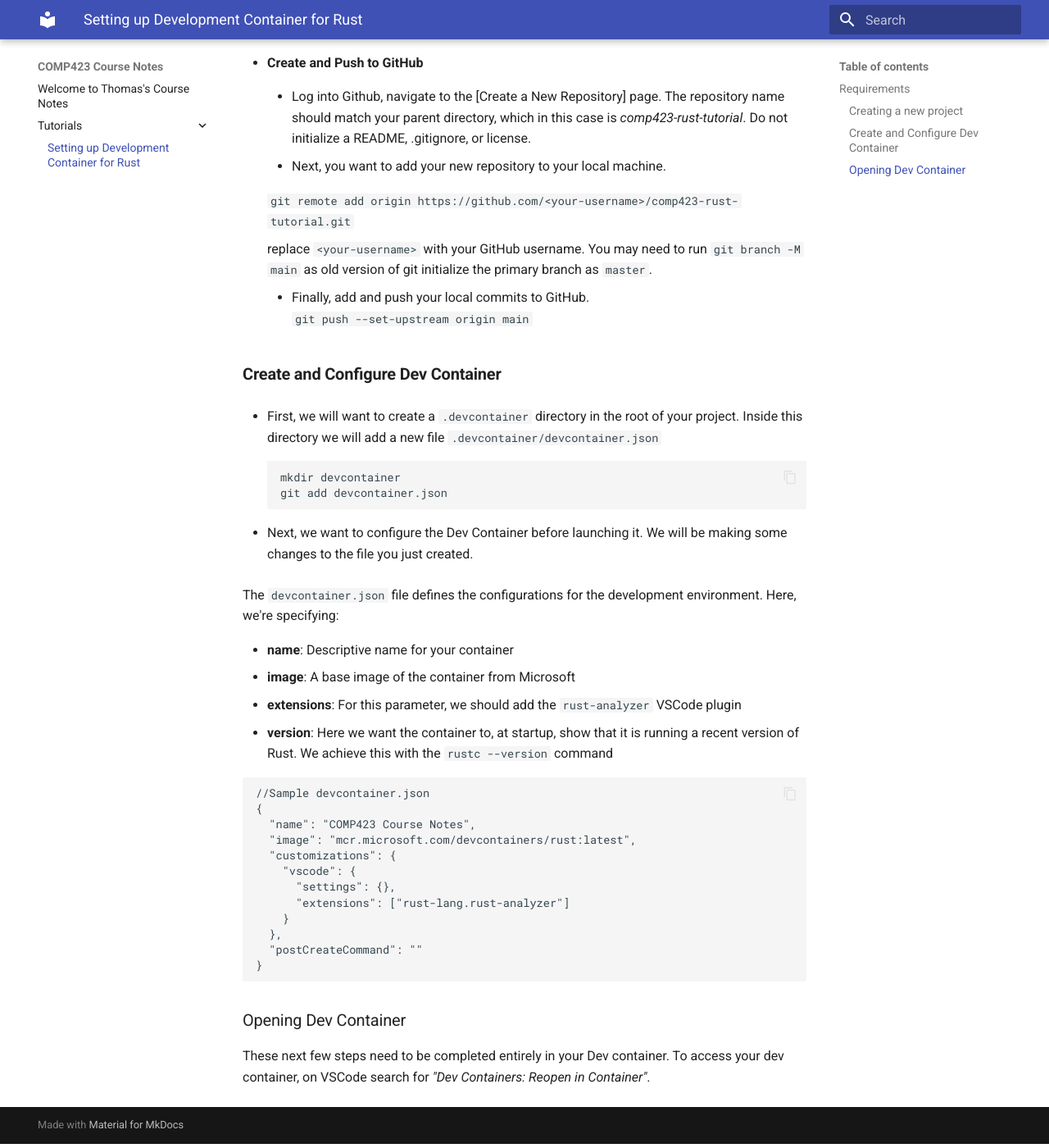
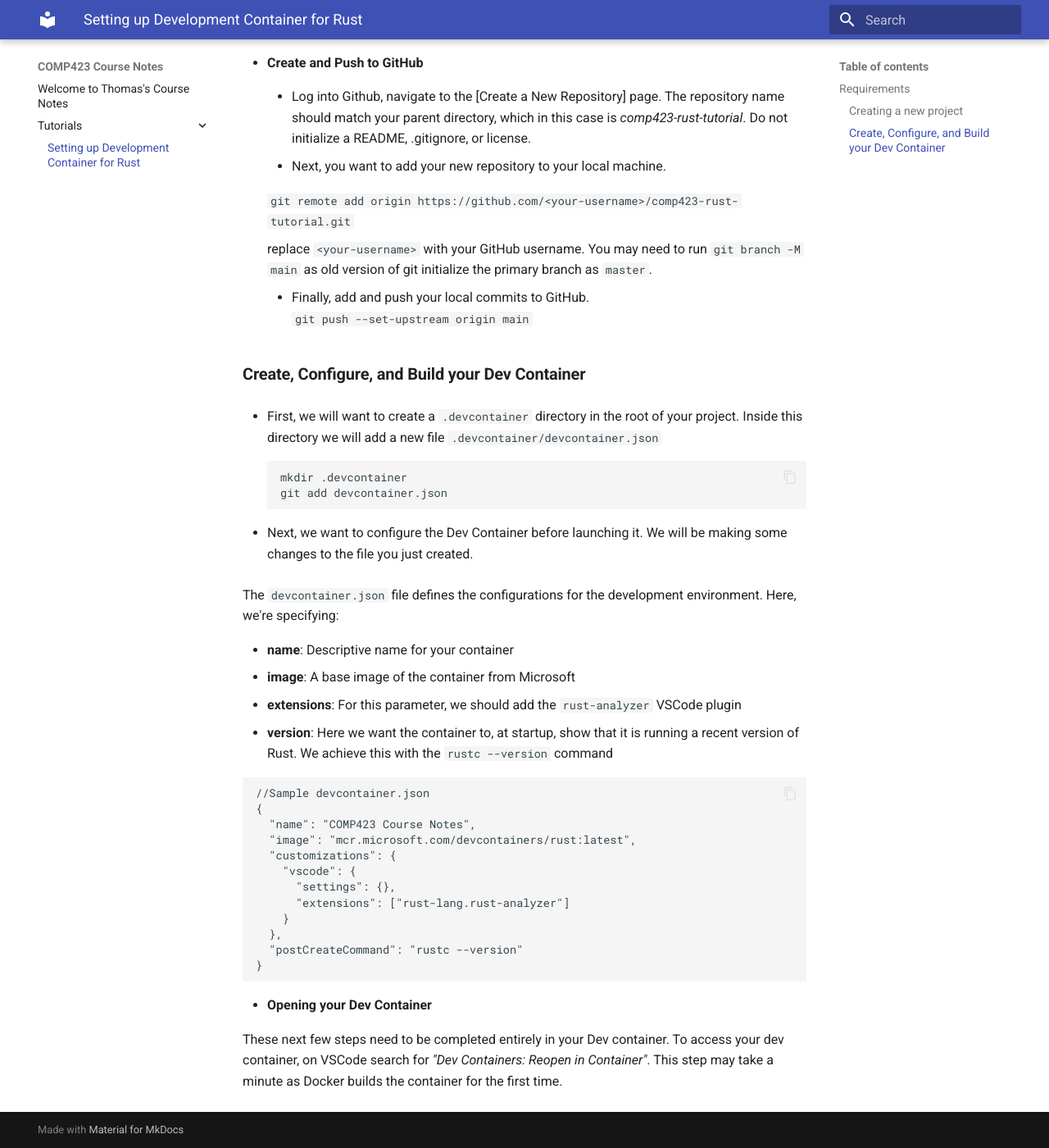
Before and after one commit to thomas092101/comp423-course-notes, an MkDocs documentation site: the page built from docs/tutorials/rust-setup.md, in a window 1280 px wide and 1400 px high, scrolled down 547 px. Shown: the whole window at 82% size. Built offline with MkDocs 1.6.1 and Material for MkDocs 9.7.7, drawn with Linux system fonts in a browser that asks for light colours.

Commit message:
rust-setup.md update

````diff
--- a/docs/tutorials/rust-setup.md
+++ b/docs/tutorials/rust-setup.md
@@ -31,12 +31,12 @@
     + Finally, add and push your local commits to GitHub.
     ```git push --set-upstream origin main```
 
-### **Create and Configure Dev Container**
+### **Create, Configure, and Build your Dev Container**
 
 + First, we will want to create a ```.devcontainer``` directory in the root of your project.  Inside this directory we will add a new file ```.devcontainer/devcontainer.json```
 
     ```
-    mkdir devcontainer
+    mkdir .devcontainer
     git add devcontainer.json
     ```
 
@@ -60,11 +60,12 @@
       "extensions": ["rust-lang.rust-analyzer"]
     }
   },
-  "postCreateCommand": ""
+  "postCreateCommand": "rustc --version"
 }
 ```
 
 
-### Opening Dev Container
++ **Opening your Dev Container**
 
 These next few steps need to be completed entirely in your Dev container.  To access your dev container, on VSCode search for *"Dev Containers: Reopen in Container"*.
+This step may take a minute as Docker builds the container for the first time.
````
